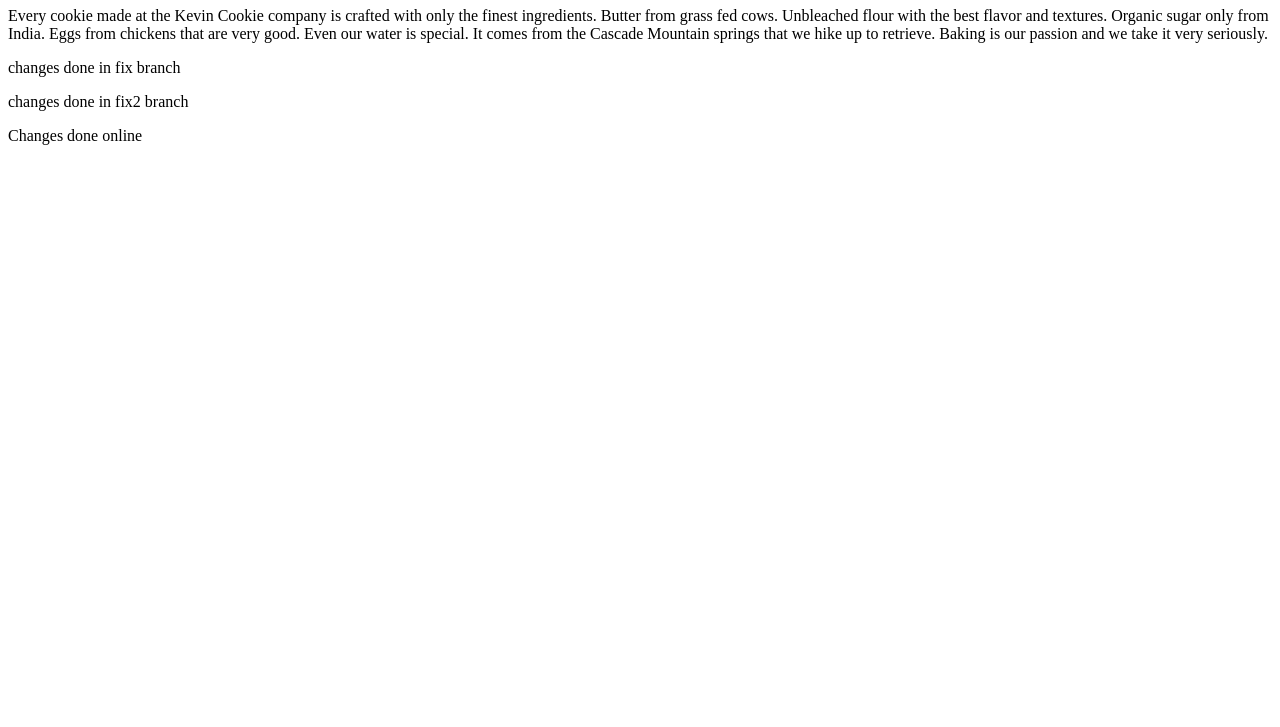
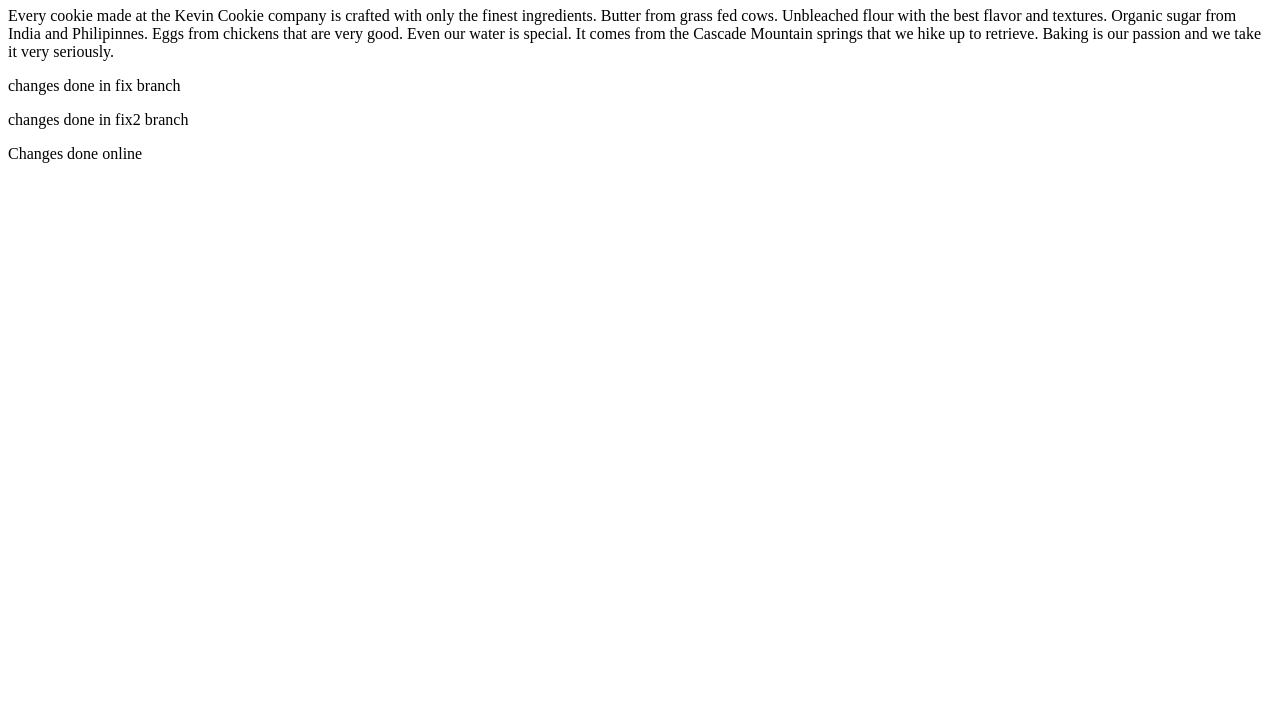
Before and after one commit to smsami17/tutorial, a plain HTML site: page index.htm in a window 1280 px wide. Shown: the part 73-800 px from the top of the page. Drawn offline with Linux system fonts and the light colour scheme.

Commit message:
Update index.htm

```diff
--- a/index.htm
+++ b/index.htm
@@ -3,7 +3,7 @@
 <body>
 
 <h1>Deliciousness in every bite!</h1>
-<p>Every cookie made at the Kevin Cookie company is crafted with only the finest ingredients. Butter from grass fed cows. Unbleached flour with the best flavor and textures. Organic sugar only from India. Eggs from chickens that are very good. Even our water is special. It comes from the Cascade Mountain springs that we hike up to retrieve. Baking is our passion and we take it very seriously.</p>
+<p>Every cookie made at the Kevin Cookie company is crafted with only the finest ingredients. Butter from grass fed cows. Unbleached flour with the best flavor and textures. Organic sugar from India and Philipinnes. Eggs from chickens that are very good. Even our water is special. It comes from the Cascade Mountain springs that we hike up to retrieve. Baking is our passion and we take it very seriously.</p>
 <p>
     changes done in fix branch
 </p>
```
